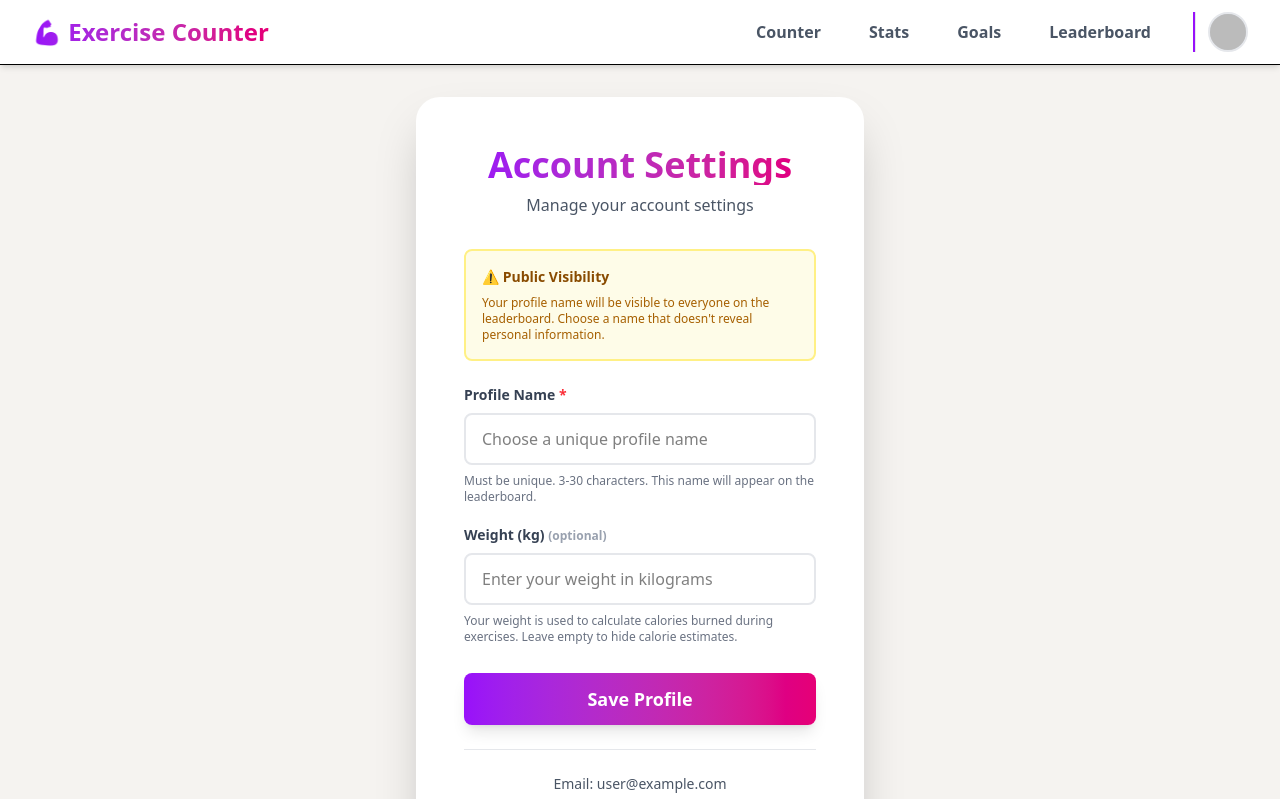
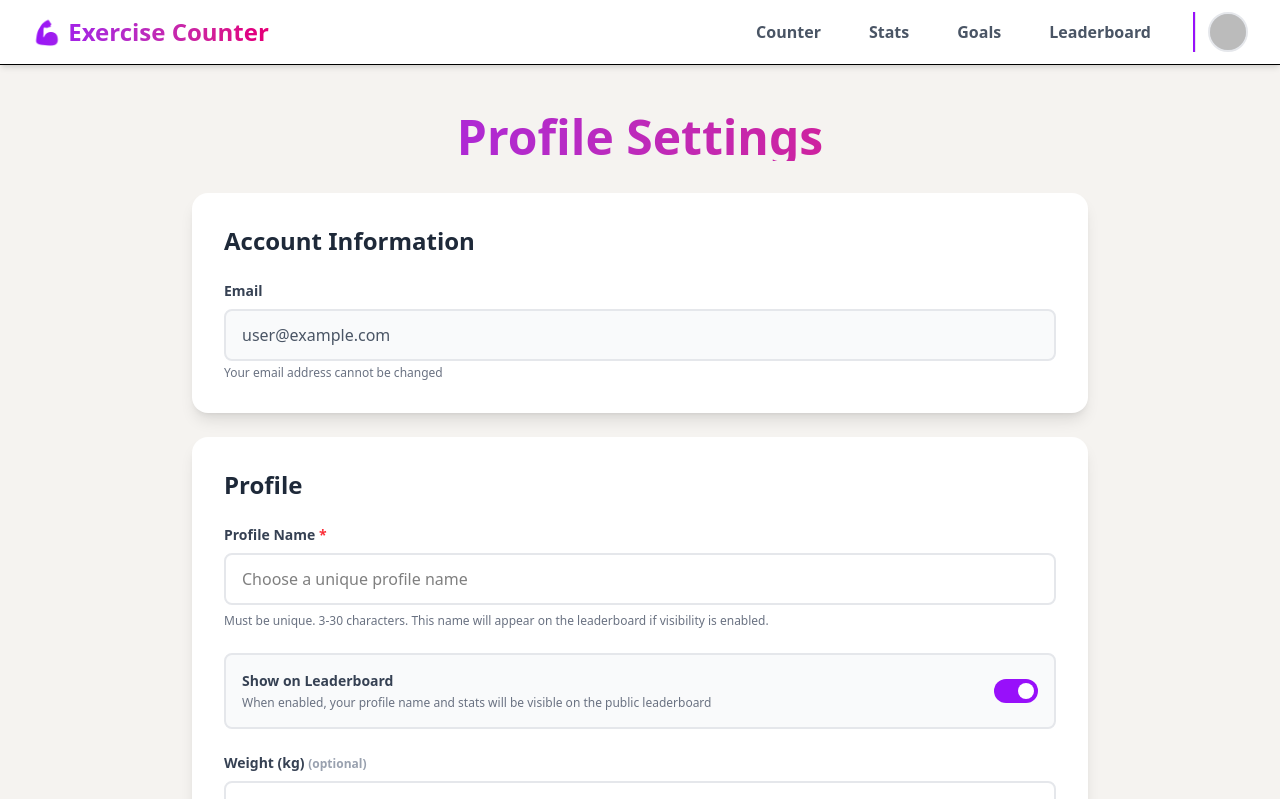
Before and after one commit to bleep333/exercise-counter, a Next.js app: page /account in a window 1280 px wide. Shown: the top 799 px of the page. Built offline with nearby package versions, Linux system fonts and the light colour scheme; no server answers; the database is empty; sample sign-in values are in the browser's storage.

Commit message:
Change profile page layout; add toggle leaderboard visibility; fix save changes button and prompts; change weight to only allow whole numbers

```diff
--- a/app/account/page.tsx
+++ b/app/account/page.tsx
@@ -1,14 +1,22 @@
 'use client'
 
-import { useState, useEffect } from 'react'
+import { useState, useEffect, type FormEvent } from 'react'
 import { useSession, signOut } from 'next-auth/react'
 import { useRouter } from 'next/navigation'
 
 export default function AccountPage() {
   const { data: session, update } = useSession()
   const router = useRouter()
+
   const [profileName, setProfileName] = useState('')
   const [weight, setWeight] = useState<string>('')
+  const [leaderboardVisible, setLeaderboardVisible] = useState(true)
+
+  // Store original values to detect changes
+  const [originalProfileName, setOriginalProfileName] = useState('')
+  const [originalWeight, setOriginalWeight] = useState<string>('')
+  const [originalLeaderboardVisible, setOriginalLeaderboardVisible] = useState(true)
+
   const [error, setError] = useState('')
   const [success, setSuccess] = useState('')
   const [loading, setLoading] = useState(false)
@@ -20,14 +28,23 @@ export default function AccountPage() {
       return
     }
 
-    // Fetch current profile data
     const fetchProfile = async () => {
       try {
         const response = await fetch('/api/user/profile')
         if (response.ok) {
           const data = await response.json()
-          setProfileName(data.profileName || '')
-          setWeight(data.weight ? data.weight.toString() : '')
+          const profileNameValue = data.profileName || ''
+          const weightValue = data.weight ? data.weight.toString() : ''
+          const leaderboardVisibleValue = data.leaderboardVisible !== undefined ? data.leaderboardVisible : true
+
+          setProfileName(profileNameValue)
+          setWeight(weightValue)
+          setLeaderboardVisible(leaderboardVisibleValue)
+
+          // Store original values
+          setOriginalProfileName(profileNameValue)
+          setOriginalWeight(weightValue)
+          setOriginalLeaderboardVisible(leaderboardVisibleValue)
         }
       } catch (err) {
         console.error('Error fetching profile:', err)
@@ -39,7 +56,7 @@ export default function AccountPage() {
     fetchProfile()
   }, [session, router])
 
-  const handleSubmit = async (e: React.FormEvent) => {
+  const handleSubmit = async (e: FormEvent) => {
     e.preventDefault()
     setError('')
     setSuccess('')
@@ -48,18 +65,15 @@ export default function AccountPage() {
       setError('Profile name cannot be empty')
       return
     }
-
     if (profileName.trim().length < 3) {
       setError('Profile name must be at least 3 characters')
       return
     }
-
     if (profileName.trim().length > 30) {
       setError('Profile name must be 30 characters or less')
       return
     }
 
-    // Validate weight if provided
     if (weight.trim() && (isNaN(parseFloat(weight)) || parseFloat(weight) <= 0)) {
       setError('Weight must be a positive number')
       return
@@ -68,15 +82,16 @@ export default function AccountPage() {
     setLoading(true)
 
     try {
-      const updateData: { profileName: string; weight?: number | null } = {
+      const updateData: {
+        profileName: string
+        weight?: number | null
+        leaderboardVisible?: boolean
+      } = {
         profileName: profileName.trim(),
+        leaderboardVisible,
       }
 
-      if (weight.trim()) {
-        updateData.weight = parseFloat(weight)
-      } else {
-        updateData.weight = null
-      }
+      updateData.weight = weight.trim() ? parseFloat(weight) : null
 
       const response = await fetch('/api/user/profile', {
         method: 'PUT',
@@ -92,13 +107,27 @@ export default function AccountPage() {
       }
 
       setSuccess('Profile updated successfully!')
-      // Update session to reflect new profile name
+
+      // Update original values after successful save
+      setOriginalProfileName(profileName.trim())
+      setOriginalWeight(weight.trim())
+      setOriginalLeaderboardVisible(leaderboardVisible)
+
       await update()
     } catch (err) {
       setError('An error occurred. Please try again.')
     } finally {
       setLoading(false)
     }
+  }
+
+  // Check if there are any changes
+  const hasChanges = () => {
+    const profileNameChanged = profileName.trim() !== originalProfileName.trim()
+    const weightChanged = (weight.trim() || '') !== (originalWeight.trim() || '')
+    const leaderboardVisibleChanged = leaderboardVisible !== originalLeaderboardVisible
+
+    return profileNameChanged || weightChanged || leaderboardVisibleChanged
   }
 
   if (!session?.user || initialLoading) {
@@ -110,35 +139,48 @@ export default function AccountPage() {
   }
 
   return (
-    <div className="min-h-[calc(100vh-4rem)] flex justify-center items-center py-8 px-4">
-      <div className="bg-white rounded-3xl p-6 sm:p-8 md:p-12 max-w-md w-full shadow-2xl">
-        <h1 className="text-3xl sm:text-4xl font-bold bg-gradient-to-r from-purple-600 to-pink-600 bg-clip-text text-transparent mb-2 text-center">
-          Account Settings
+    <div className="min-h-[calc(100vh-4rem)] py-8 sm:py-12 px-4 sm:px-6 lg:px-8">
+      <div className="max-w-4xl mx-auto">
+        <h1 className="text-3xl sm:text-4xl md:text-5xl font-bold bg-gradient-to-r from-purple-600 to-pink-600 bg-clip-text text-transparent mb-8 text-center">
+          Profile Settings
         </h1>
-        <p className="text-gray-600 text-center mb-6 sm:mb-8 text-sm sm:text-base">
-          Manage your account settings
-        </p>
 
-        <div className="bg-yellow-50 border-2 border-yellow-200 rounded-lg p-4 mb-6">
-          <p className="text-sm text-yellow-800 font-semibold mb-2">⚠️ Public Visibility</p>
-          <p className="text-xs text-yellow-700">
-            Your profile name will be visible to everyone on the leaderboard. Choose a name that doesn't reveal personal information.
-          </p>
+        <div className="bg-white rounded-2xl shadow-lg p-6 sm:p-8 mb-6">
+          <h2 className="text-2xl font-bold text-gray-800 mb-6">Account Information</h2>
+
+          <div className="space-y-6">
+            <div>
+              <label className="block text-sm font-semibold text-gray-700 mb-2">Email</label>
+              <div className="px-4 py-3 bg-gray-50 border-2 border-gray-200 rounded-lg text-gray-600">
+                {session.user.email}
+              </div>
+              <p className="text-xs text-gray-500 mt-1">Your email address cannot be changed</p>
+            </div>
+          </div>
         </div>
 
+        <div className="bg-white rounded-2xl shadow-lg p-6 sm:p-8 mb-6">
+          <h2 className="text-2xl font-bold text-gray-800 mb-6">Profile</h2>
+
           {error && (
-          <div className="bg-red-50 border border-red-200 text-red-700 px-4 py-3 rounded-lg mb-6 text-center text-sm">
+            <div className="bg-red-50 border border-red-200 text-red-700 px-4 py-3 rounded-lg mb-6 text-sm">
               {error}
             </div>
           )}
 
           {success && (
-          <div className="bg-green-50 border border-green-200 text-green-700 px-4 py-3 rounded-lg mb-6 text-center text-sm">
+            <div className="bg-green-50 border border-green-200 text-green-700 px-4 py-3 rounded-lg mb-6 text-sm">
               {success}
             </div>
           )}
 
-        <form onSubmit={handleSubmit} className="space-y-5">
+          {hasChanges() && (
+            <div className="bg-yellow-50 border border-yellow-200 text-yellow-800 px-4 py-3 rounded-lg mb-6 text-sm">
+              You have unsaved changes. Click "Save Changes" to apply them.
+            </div>
+          )}
+
+          <form onSubmit={handleSubmit} className="space-y-6">
             <div className="flex flex-col gap-2">
               <label htmlFor="profileName" className="font-semibold text-gray-700 text-sm">
                 Profile Name <span className="text-red-500">*</span>
@@ -147,7 +189,10 @@ export default function AccountPage() {
                 id="profileName"
                 type="text"
                 value={profileName}
-              onChange={(e) => setProfileName(e.target.value)}
+                onChange={(e) => {
+                  setProfileName(e.target.value)
+                  setSuccess('') // Clear success message when changes are made
+                }}
                 required
                 minLength={3}
                 maxLength={30}
@@ -156,8 +201,38 @@ export default function AccountPage() {
                 className="px-4 py-3 border-2 border-gray-200 rounded-lg text-base focus:outline-none focus:border-purple-600 transition-colors disabled:bg-gray-50 disabled:cursor-not-allowed"
               />
               <p className="text-xs text-gray-500">
-              Must be unique. 3-30 characters. This name will appear on the leaderboard.
+                Must be unique. 3-30 characters. This name will appear on the leaderboard if visibility is enabled.
               </p>
+            </div>
+
+            <div className="flex items-center justify-between p-4 bg-gray-50 rounded-lg border-2 border-gray-200">
+              <div className="flex-1">
+                <label htmlFor="leaderboardVisible" className="block text-sm font-semibold text-gray-700 mb-1">
+                  Show on Leaderboard
+                </label>
+                <p className="text-xs text-gray-500">
+                  When enabled, your profile name and stats will be visible on the public leaderboard
+                </p>
+              </div>
+
+              <button
+                type="button"
+                onClick={() => {
+                  setError('')
+                  setSuccess('') // Clear success message when changes are made
+                  setLeaderboardVisible(!leaderboardVisible)
+                }}
+                disabled={loading}
+                className={`relative inline-flex h-6 w-11 items-center rounded-full transition-colors focus:outline-none focus:ring-2 focus:ring-purple-600 focus:ring-offset-2 disabled:opacity-50 ${
+                  leaderboardVisible ? 'bg-purple-600' : 'bg-gray-300'
+                }`}
+              >
+                <span
+                  className={`inline-block h-4 w-4 transform rounded-full bg-white transition-transform ${
+                    leaderboardVisible ? 'translate-x-6' : 'translate-x-1'
+                  }`}
+                />
+              </button>
             </div>
 
             <div className="flex flex-col gap-2">
@@ -167,11 +242,25 @@ export default function AccountPage() {
               <input
                 id="weight"
                 type="number"
-              step="0.1"
+                step="1"
                 min="0"
-              max="500"
+                max="999"
+                maxLength={3}
                 value={weight}
-              onChange={(e) => setWeight(e.target.value)}
+                onChange={(e) => {
+                  const value = e.target.value
+                  // Only allow whole numbers (no decimals) and max 3 digits
+                  if (value === '' || (/^\d+$/.test(value) && value.length <= 3)) {
+                    setWeight(value)
+                    setSuccess('') // Clear success message when changes are made
+                  }
+                }}
+                onKeyDown={(e) => {
+                  // Prevent decimal point, minus, plus, and 'e' keys
+                  if (e.key === '.' || e.key === '-' || e.key === '+' || e.key === 'e' || e.key === 'E') {
+                    e.preventDefault()
+                  }
+                }}
                 disabled={loading}
                 placeholder="Enter your weight in kilograms"
                 className="px-4 py-3 border-2 border-gray-200 rounded-lg text-base focus:outline-none focus:border-purple-600 transition-colors disabled:bg-gray-50 disabled:cursor-not-allowed"
@@ -183,17 +272,16 @@ export default function AccountPage() {
 
             <button
               type="submit"
-            className="w-full px-6 py-3 bg-gradient-to-r from-purple-600 to-pink-600 text-white rounded-lg font-semibold text-base sm:text-lg shadow-lg hover:shadow-xl hover:-translate-y-0.5 transition-all disabled:opacity-60 disabled:cursor-not-allowed disabled:hover:translate-y-0 mt-2"
-            disabled={loading}
+              className="w-full px-6 py-3 bg-gradient-to-r from-purple-600 to-pink-600 text-white rounded-lg font-semibold text-base sm:text-lg shadow-lg hover:shadow-xl hover:-translate-y-0.5 transition-all disabled:opacity-60 disabled:cursor-not-allowed disabled:hover:translate-y-0"
+              disabled={loading || !hasChanges()}
             >
-            {loading ? 'Saving...' : 'Save Profile'}
+              {loading ? 'Saving...' : 'Save Changes'}
             </button>
           </form>
+        </div>
 
-        <div className="mt-6 pt-6 border-t border-gray-200">
-          <p className="text-sm text-gray-600 text-center mb-4">
-            Email: <span className="font-medium">{session.user.email}</span>
-          </p>
+        <div className="bg-white rounded-2xl shadow-lg p-6 sm:p-8">
+          <h2 className="text-2xl font-bold text-gray-800 mb-6">Account Actions</h2>
           <button
             onClick={() => signOut()}
             className="w-full px-6 py-3 text-red-600 bg-red-50 rounded-lg font-semibold text-base sm:text-lg shadow-md hover:shadow-lg hover:bg-red-100 transition-all"
--- a/app/api/leaderboard/route.ts
+++ b/app/api/leaderboard/route.ts
@@ -31,6 +31,7 @@ export async function GET(request: NextRequest) {
         user: {
           select: {
             profileName: true,
+            leaderboardVisible: true,
           },
         },
       },
@@ -41,6 +42,9 @@ export async function GET(request: NextRequest) {
 
     exercises.forEach((exercise) => {
       if (!exercise.userId || !exercise.user) return
+
+      // Only include users who have leaderboard visibility enabled
+      if (!exercise.user.leaderboardVisible) return
 
       const existing = userStats.get(exercise.userId) || {
         profileName: exercise.user.profileName,
--- a/app/api/user/profile/route.ts
+++ b/app/api/user/profile/route.ts
@@ -21,6 +21,7 @@ export async function GET(request: NextRequest) {
         email: true,
         name: true,
         weight: true,
+        leaderboardVisible: true,
       },
     })
 
@@ -34,6 +35,7 @@ export async function GET(request: NextRequest) {
     return NextResponse.json({
       profileName: user.profileName,
       weight: user.weight,
+      leaderboardVisible: user.leaderboardVisible,
     })
   } catch (error) {
     console.error('Error fetching profile:', error)
@@ -56,9 +58,9 @@ export async function PUT(request: NextRequest) {
     }
 
     const body = await request.json()
-    const { profileName, weight } = body
+    const { profileName, weight, leaderboardVisible } = body
 
-    const updateData: { profileName?: string; weight?: number } = {}
+    const updateData: { profileName?: string; weight?: number | null; leaderboardVisible?: boolean } = {}
 
     // Handle profile name update
     if (profileName !== undefined) {
@@ -125,6 +127,17 @@ export async function PUT(request: NextRequest) {
       }
     }
 
+    // Handle leaderboard visibility update
+    if (leaderboardVisible !== undefined) {
+      if (typeof leaderboardVisible !== 'boolean') {
+        return NextResponse.json(
+          { error: 'Leaderboard visibility must be a boolean' },
+          { status: 400 }
+        )
+      }
+      updateData.leaderboardVisible = leaderboardVisible
+    }
+
     // Update user profile
     const updatedUser = await prisma.user.update({
       where: { id: session.user.id },
@@ -132,12 +145,14 @@ export async function PUT(request: NextRequest) {
       select: {
         profileName: true,
         weight: true,
+        leaderboardVisible: true,
       },
     })
 
     return NextResponse.json({
       profileName: updatedUser.profileName,
       weight: updatedUser.weight,
+      leaderboardVisible: updatedUser.leaderboardVisible,
     })
   } catch (error) {
     console.error('Error updating profile:', error)
```
Also changed, not shown: 1 other file (tests, documents, lock files or other folders). Lines whose indentation alone changed are shown as unchanged.
